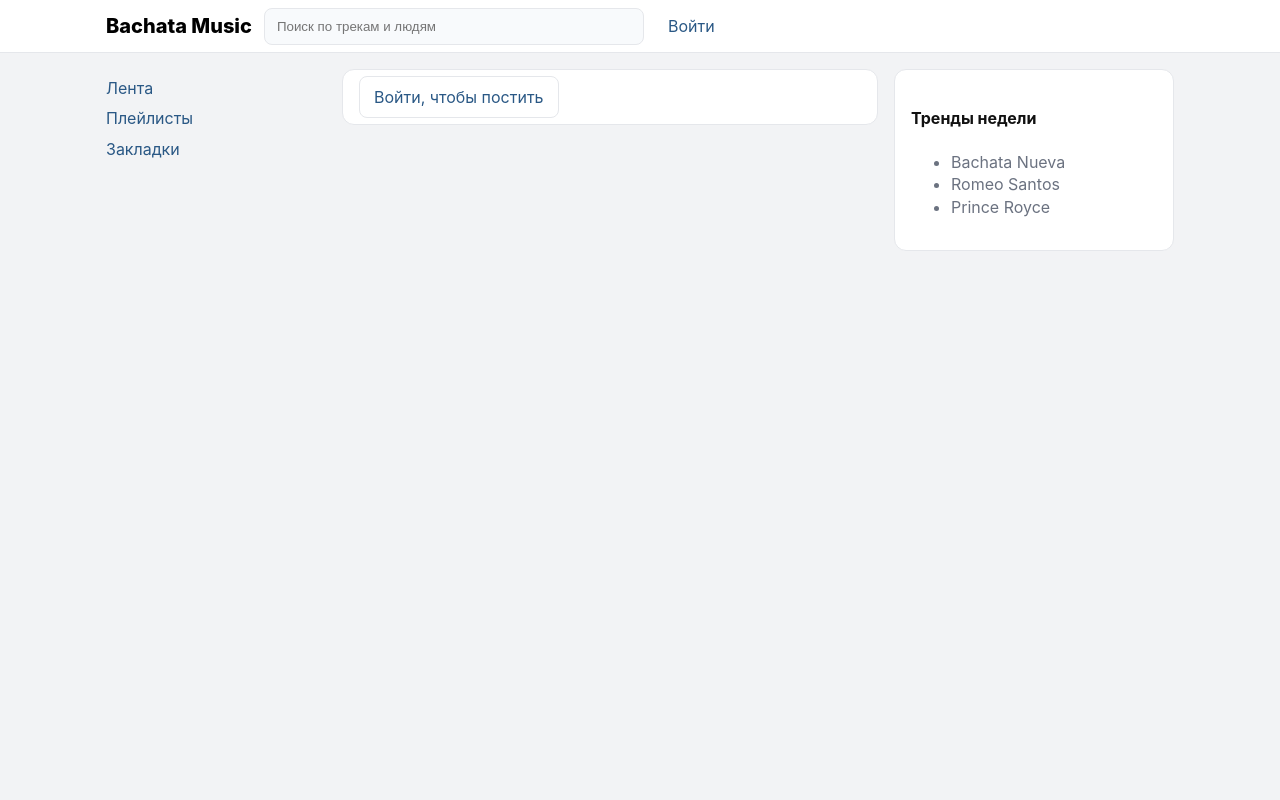
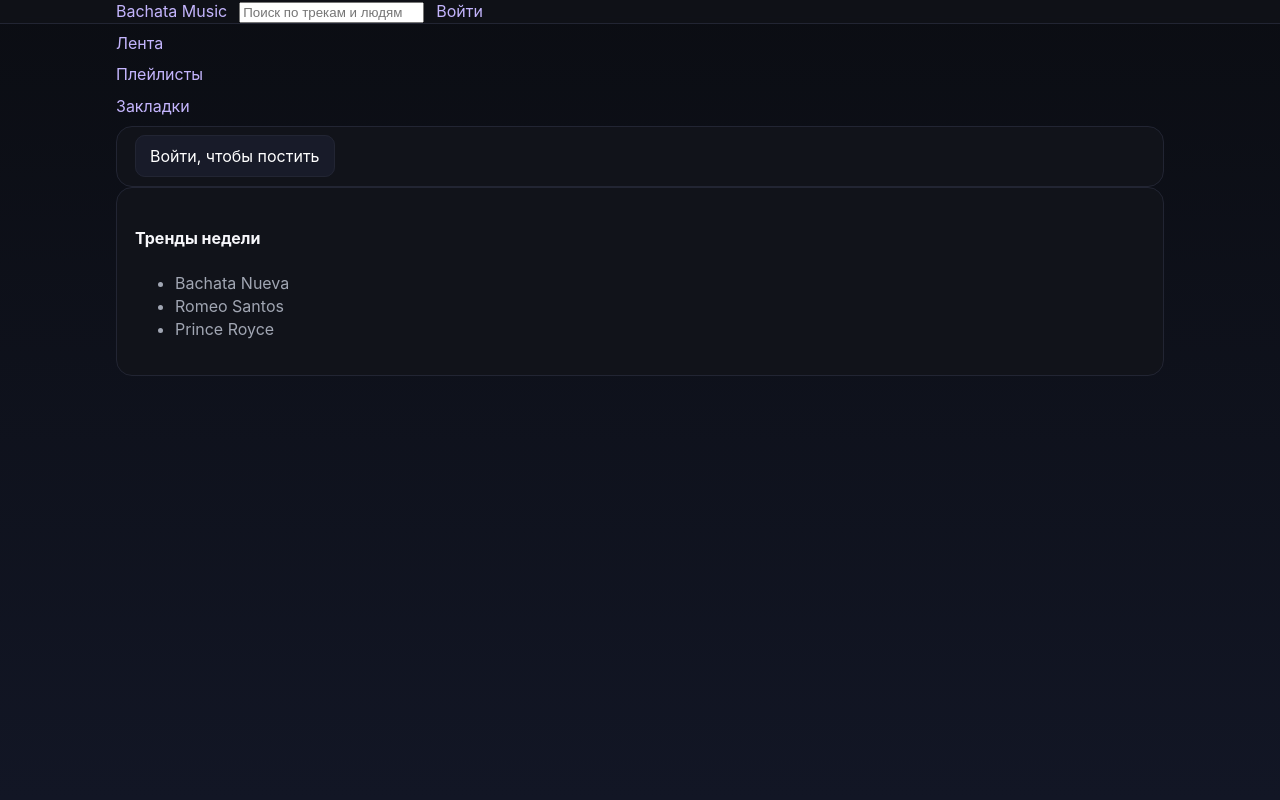
Before and after one commit to djdoodlez-gif/Bachata-music, a Flask app: template templates/feed.htm in a window 1280 px wide. Run offline with Flask 3, Linux system fonts and the light colour scheme; the template is opened without the code that fills it, so the values that code supplies are empty.

Commit message:
Update styles.css

```diff
--- a/static/styles.css
+++ b/static/styles.css
@@ -1,25 +1,42 @@
-:root {
-  --bg:#f2f3f5; --card:#fff; --text:#111; --muted:#6b7280; --line:#e5e7eb; --brand:#2a5885;
+:root{
+  --bg:#0b0d13;--card:#11131a;--muted:#a1a6b3;--text:#f7f7fb;--line:#222533;--brand:#7c3aed;--accent:#f59e0b;
 }
-*{box-sizing:border-box} body{margin:0;font:16px/1.4 -apple-system,BlinkMacSystemFont,Segoe UI,Roboto,Arial;color:var(--text);background:var(--bg)}
-a{color:var(--brand);text-decoration:none}
-.container{max-width:1100px;margin:0 auto;padding:0 16px}
-.row{display:flex;gap:12px} .center-v{align-items:center} .between{justify-content:space-between}
-.grid{display:grid;grid-template-columns:220px 1fr 280px;gap:16px;margin-top:16px}
-.topbar{position:sticky;top:0;background:#fff;border-bottom:1px solid var(--line);z-index:10}
-.logo a{display:block;font-weight:800;font-size:20px;padding:12px 0;color:#000}
-.topnav a{margin-left:12px}
-.search input{width:380px;max-width:50vw;border:1px solid var(--line);border-radius:8px;padding:10px 12px;background:#f8fafc}
-.left .menu{list-style:none;margin:0;padding:0}
-.left .menu li{margin:8px 0}
-.card{background:var(--card);border:1px solid var(--line);border-radius:12px;padding:16px;margin-bottom:16px}
-.btn{border:1px solid var(--line);background:#fff;border-radius:8px;padding:10px 14px;cursor:pointer}
-.btn.primary{background:var(--brand);border-color:var(--brand);color:#fff}
-.input{flex:1;border:1px solid var(--line);border-radius:8px;padding:10px 12px}
-.icon{border:none;background:transparent;font-size:20px;cursor:pointer}
-.avatar{width:36px;height:36px;border-radius:50%;background:#dbeafe;color:#1e3a8a;display:grid;place-items:center;font-weight:700}
-.avatar.xl{width:64px;height:64px;font-size:28px}
-.muted{color:var(--muted)} .small{font-size:12px} .mt{margin-top:8px} .ml{margin-left:12px}
+*{box-sizing:border-box}html,body{height:100%}body{margin:0;background:linear-gradient(180deg,#0b0d13,#121625);color:var(--text);font:16px/1.45 Inter,system-ui,Segoe UI,Roboto,Arial}
+a{color:#c4b5fd;text-decoration:none}
+.container{max-width:1080px;margin:0 auto;padding:0 16px}
+.row{display:flex;gap:12px}.between{justify-content:space-between}.center-v{align-items:center}.gap{gap:10px}
+.topbar{position:sticky;top:0;background:rgba(17,19,26,.8);backdrop-filter:blur(8px);border-bottom:1px solid var(--line);z-index:10}
+.brand{font-weight:800;font-size:20px;padding:12px 0;color:#fff}
+.nav a{padding:10px 8px;border-radius:8px}
+.nav a:hover{background:rgba(255,255,255,.06)}
+.page{padding:20px 0 60px}
+.card{background:var(--card);border:1px solid var(--line);border-radius:16px;padding:18px}
+.btn{border:1px solid var(--line);background:#181b29;color:#fff;border-radius:10px;padding:10px 14px;cursor:pointer}
+.btn.primary{background:var(--brand);border-color:var(--brand)}
+.input{flex:1;border:1px solid var(--line);background:#0f1320;color:#fff;border-radius:10px;padding:10px 12px}
+.small{font-size:12px}.muted{color:var(--muted)}.mt{margin-top:8px}.ml{margin-left:12px}
+.avatar{width:36px;height:36px;border-radius:50%;background:#1f2340;color:#c4b5fd;display:grid;place-items:center;font-weight:700}
+.avatar.xl{width:64px;height:64px;font-size:26px}
+.hero{display:grid;grid-template-columns:1.1fr .9fr;gap:16px;align-items:center;min-height:300px;background:linear-gradient(135deg,#12162a,#0f1222)}
+.hero-inner h1{margin:0 0 8px 0;font-size:32px}
+.accent{color:var(--accent)}
+.hero-art{height:260px;border-radius:14px;background:
+    radial-gradient(60% 60% at 70% 30%, rgba(124,58,237,.4), transparent 60%),
+    radial-gradient(40% 40% at 20% 70%, rgba(245,158,11,.35), transparent 60%),
+    linear-gradient(180deg, #0f1222, #12162a)}
+.grid3{display:grid;grid-template-columns:1fr 1fr 1fr;gap:16px;margin-top:16px}
+.menu{list-style:none;margin:0;padding:0}.menu li{margin:8px 0}
+.layout{display:grid;grid-template-columns:220px 1fr 260px;gap:16px}
+.aside{position:sticky;top:72px;height:fit-content}
+.composer .input{min-width:200px}
+.post-img{width:100%;height:320px;object-fit:cover;border-radius:10px;border:1px solid var(--line)}
+.icon{border:none;background:transparent;color:#cbd5e1;font-size:20px;cursor:pointer}
+.footer{border-top:1px solid var(--line);padding:20px 0;color:var(--muted);background:#0e111c}
 .grid2{display:grid;grid-template-columns:1fr 1fr;gap:12px}
-.flash{margin-top:12px;padding:10px;border-radius:8px;background:#fff7ed;border:1px solid #fdba74}
-@media (max-width:980px){ .grid{grid-template-columns:1fr} .right{display:none} .left{display:none} .search input{max-width:35vw}}
+.auth{max-width:520px;margin:0 auto}
+@media (max-width:980px){
+  .layout{grid-template-columns:1fr}
+  .hide-sm{display:none}
+  .grid3{grid-template-columns:1fr}
+  .hero{grid-template-columns:1fr}
+}
```
